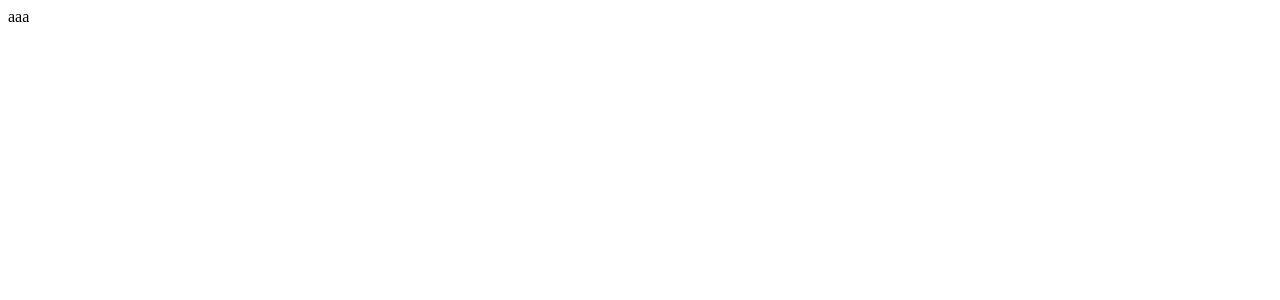
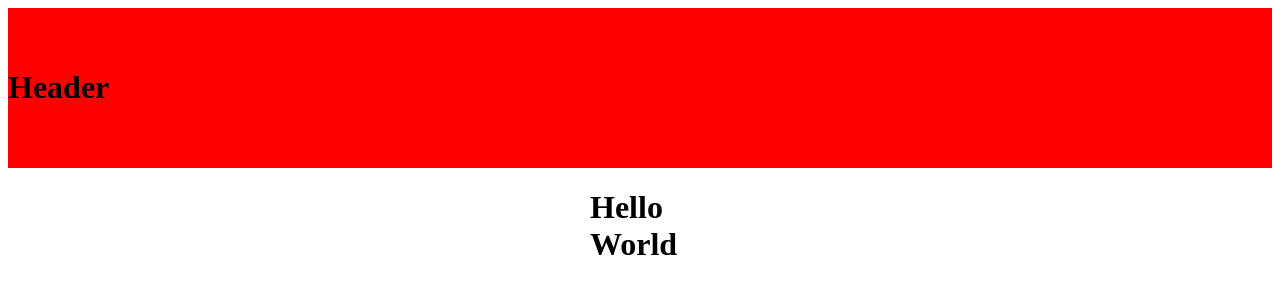
Before and after one commit to xuerongNanopay/letusplay, a React (Create React App) app in the folder styled-component/: page / in a window 1280 px wide. Shown: the top 300 px of the page. Built offline with nearby package versions, Linux system fonts and the light colour scheme.

Commit message:
add header and container

```diff
--- a/styled-component/package.json
+++ b/styled-component/package.json
@@ -9,6 +9,7 @@
     "react": "^18.2.0",
     "react-dom": "^18.2.0",
     "react-scripts": "5.0.1",
+    "styled-components": "^6.0.2",
     "web-vitals": "^2.1.4"
   },
   "scripts": {
--- a/styled-component/src/App.js
+++ b/styled-component/src/App.js
@@ -1,8 +1,13 @@
+import { Container } from "./components/styles/Container.styled";
+import Header from "./components/Header";
 function App() {
   return (
-    <div className="App">
-      aaa
-    </div>
+    <>
+      <Header />
+      <Container>
+        <h1>Hello World</h1>
+      </Container>
+    </>
   );
 }
 
--- /dev/null
+++ b/styled-component/src/components/Header.js
@@ -0,0 +1,9 @@
+import { StyledHeader } from "./styles/Header.styled"
+
+export default function Header() {
+  return (
+    <StyledHeader bg="red">
+      <h1>Header</h1>
+    </StyledHeader>
+  )
+}
--- /dev/null
+++ b/styled-component/src/components/styles/Container.styled.js
@@ -0,0 +1,8 @@
+import styled from 'styled-components';
+
+export const Container = styled.div`
+  width: 100px;
+  max-width: 100%;
+  padding: 0 20px;
+  margin: 0 auto;
+`
--- /dev/null
+++ b/styled-component/src/components/styles/Header.styled.js
@@ -0,0 +1,14 @@
+import { styled } from "styled-components";
+
+export const StyledHeader = styled.header`
+  background-color: ${({bg})=> bg};
+  padding: 40px 0;
+
+  // h1 {
+  //   color: red;
+  // }
+
+  // &: hover {
+  //   background-color: black;
+  // }
+`
```
Also changed, not shown: 1 other file (tests, documents, lock files or other folders).
